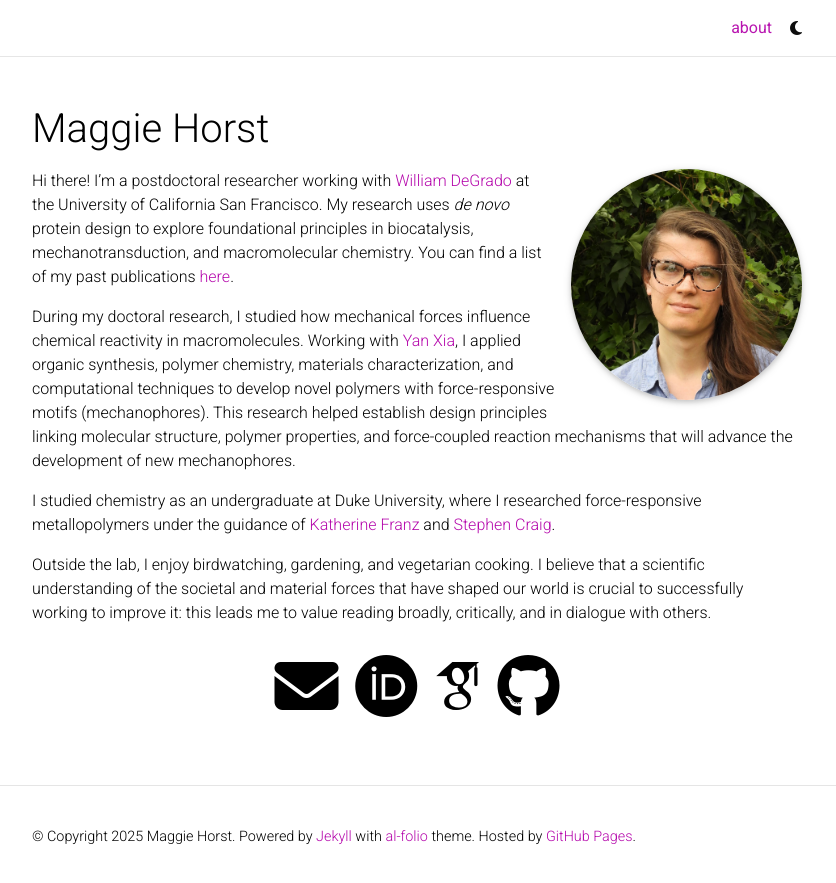
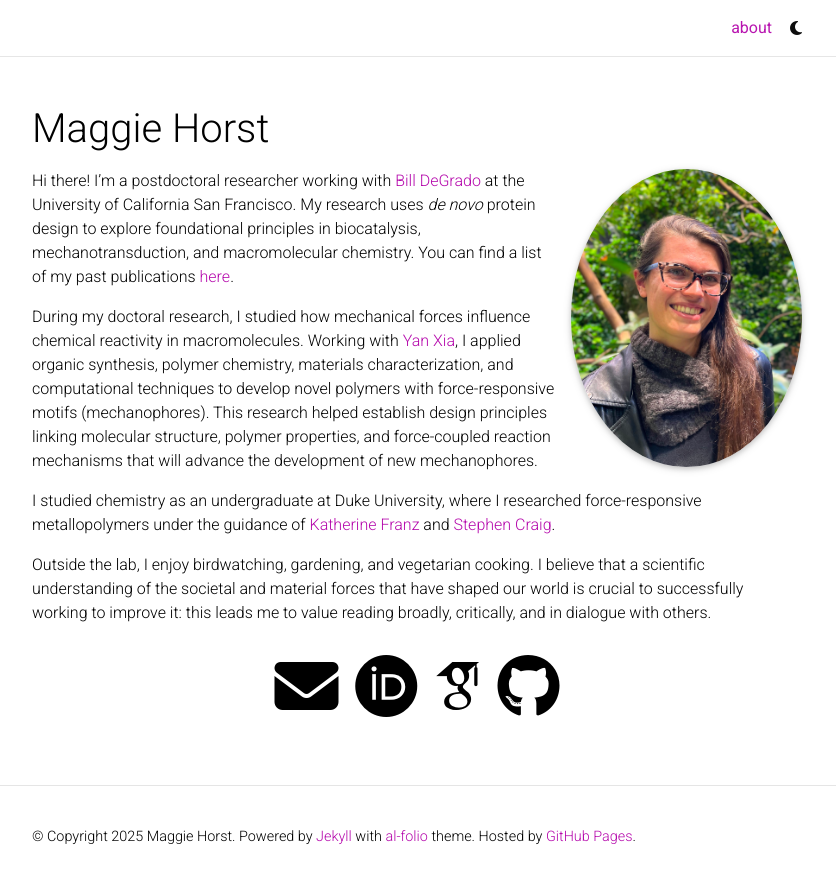
Before and after one commit to mechanophore/mechanophore.github.io, a Jekyll site: the page built from _pages/about.md, in a window 1280 px wide. Shown: the top 883 px of the page, without its empty margins (223-1059 px from the left). Built offline with Jekyll 4.4.1, drawn with Linux system fonts in a browser that asks for light colours; full-size pictures stand in for the smaller copies a plugin makes; some web fonts are replaced; comment, search, counter and statistics services are not loaded; a style sheet for code colours, icons or effects is not loaded.

Commit message:
Mechanophore update photo (#4)
* Add files via upload

uploading new photo

* Update about.md

updated photo

```diff
--- a/_pages/about.md
+++ b/_pages/about.md
@@ -16,7 +16,7 @@
 social: true  # includes social icons at the bottom of the page
 ---
 
-Hi there! I’m a postdoctoral researcher working with [William DeGrado](https://pharm.ucsf.edu/degrado) at the University of California San Francisco. My research uses _de novo_ protein design to explore foundational principles in biocatalysis, mechanotransduction, and macromolecular chemistry. You can find a list of my past publications [here](https://scholar.google.com/citations?user=kIddhX4AAAAJ&hl=en).
+Hi there! I’m a postdoctoral researcher working with [Bill DeGrado](https://pharm.ucsf.edu/degrado) at the University of California San Francisco. My research uses _de novo_ protein design to explore foundational principles in biocatalysis, mechanotransduction, and macromolecular chemistry. You can find a list of my past publications [here](https://scholar.google.com/citations?user=kIddhX4AAAAJ&hl=en).
 
 During my doctoral research, I studied how mechanical forces influence chemical reactivity in macromolecules. Working with [Yan Xia](https://xialab.stanford.edu/), I  applied organic synthesis, polymer chemistry, materials characterization, and computational techniques to develop novel polymers with force-responsive motifs (mechanophores). This research helped establish design principles linking molecular structure, polymer properties, and force-coupled reaction mechanisms that will advance the development of new mechanophores.
 
```
Also changed, not shown: other parts of _pages/about.md (+1 -1 lines), assets/img/Horst_portrait.jpg (added).
